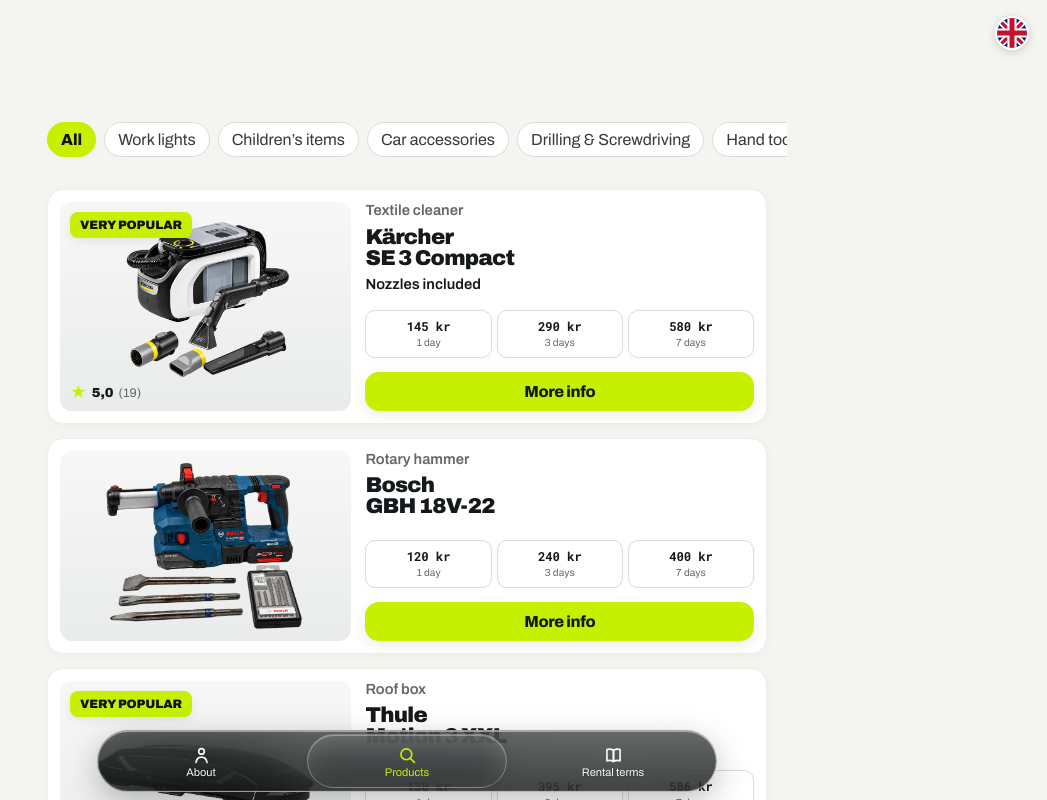
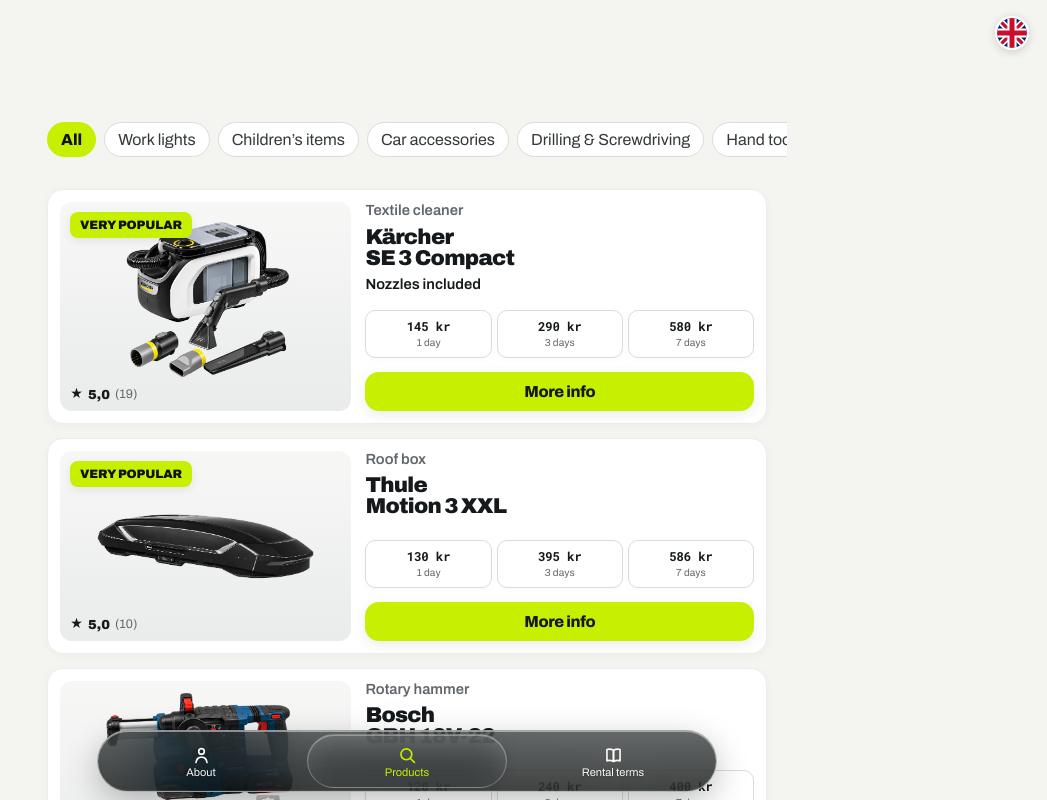
Before and after one commit to peralmkvist/hyrbart-webapp, a Next.js app in the folder hyrbart-webapp/: page /en/produkter in a window 1280 px wide. Shown: the top 800 px of the page, without its empty margins (233-1280 px from the left). Built offline with nearby package versions, Linux system fonts and the light colour scheme; no server answers.

Commit message:
Sort products by detail category

```diff
--- a/hyrbart-webapp/app/[locale]/produkter/page.tsx
+++ b/hyrbart-webapp/app/[locale]/produkter/page.tsx
@@ -31,7 +31,7 @@ function ProductRating({
 
   return (
     <div className="productCardRating" aria-label={`${rating} av 5, ${reviewCount} omdömen`}>
-      <span className="ratingStar" aria-hidden="true">★</span>
+      <span className="productCardRatingStar" aria-hidden="true">★</span>
       <strong>{rating.toFixed(1).replace('.', ',')}</strong>
       <span>({reviewCount})</span>
     </div>
@@ -55,6 +55,16 @@ export default async function ProductsPage({
   const filteredProducts = selectedCategory
     ? products.filter((product) => product.category === selectedCategory)
     : products;
+  const sortedProducts = [...filteredProducts].sort((a, b) => {
+    const aCategory = a.detailCategory
+      ? (en ? a.detailCategory.en : a.detailCategory.sv)
+      : (en ? (a.typeEn ?? a.type) : a.type);
+    const bCategory = b.detailCategory
+      ? (en ? b.detailCategory.en : b.detailCategory.sv)
+      : (en ? (b.typeEn ?? b.type) : b.type);
+
+    return aCategory.localeCompare(bCategory, en ? 'en' : 'sv', { sensitivity: 'base' });
+  });
 
   return (
     <div className="pageShell productsPage">
@@ -78,7 +88,7 @@ export default async function ProductsPage({
       </div>
 
       <section className="productGrid productList">
-        {filteredProducts.map((product) => (
+        {sortedProducts.map((product) => (
           <Link
             href={`/${locale}/produkter/${product.slug}`}
             className="productCard productListCard productCardLink"
```
